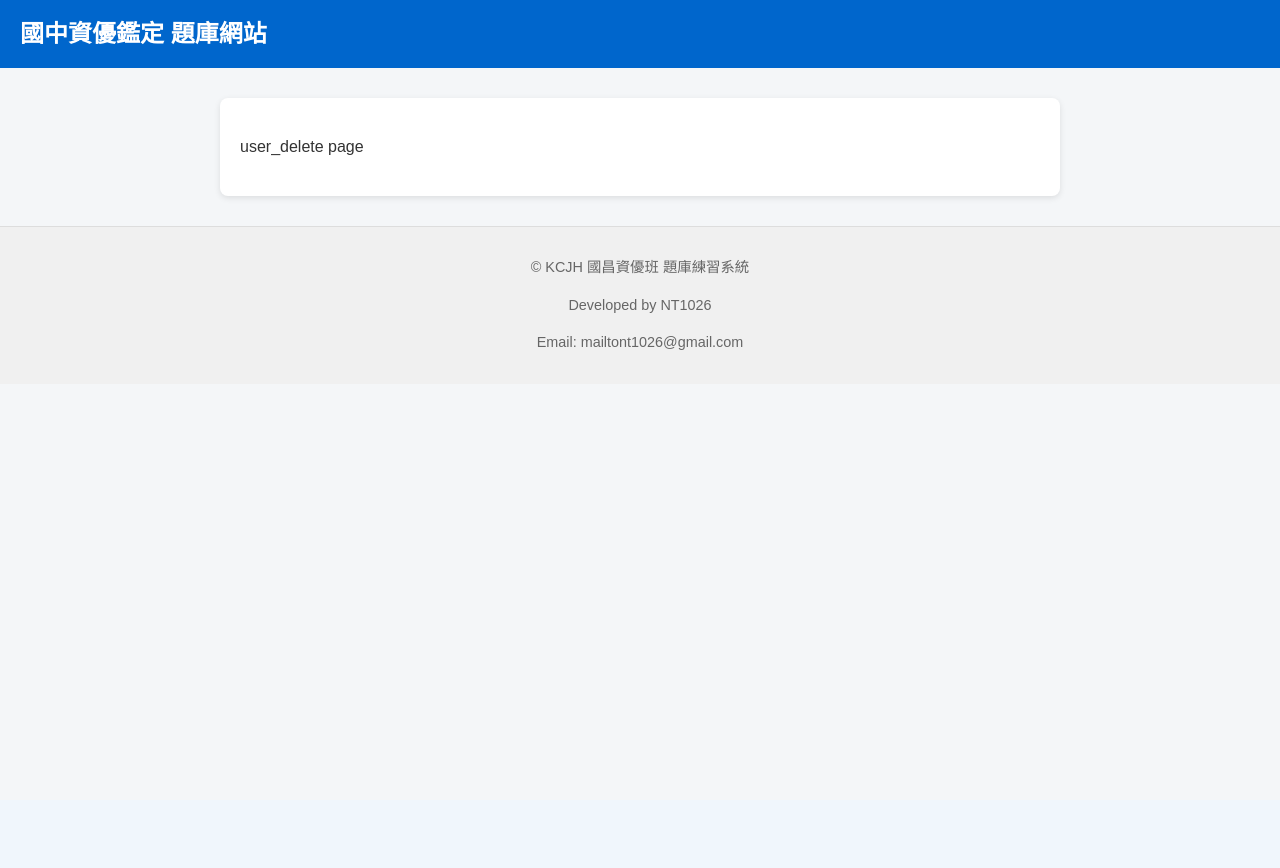
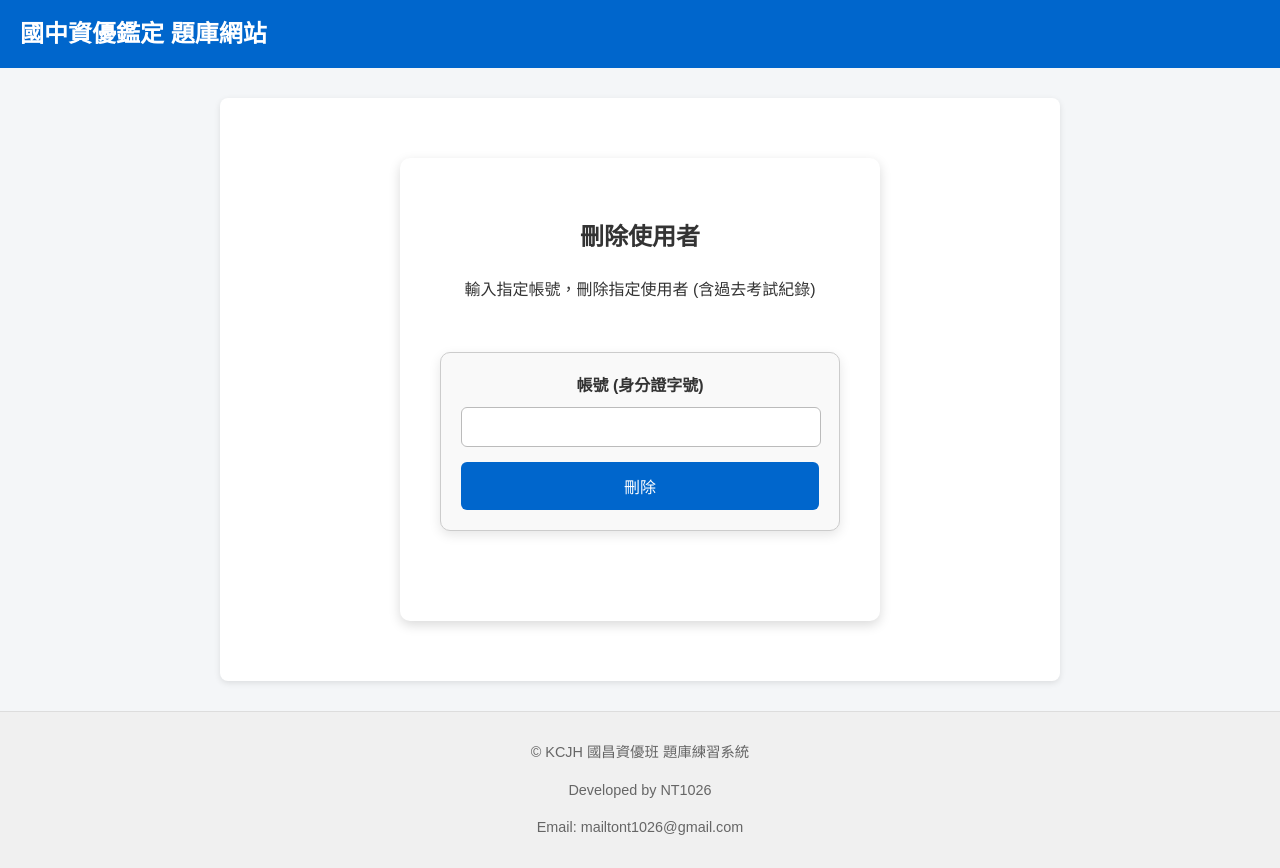
Before and after one commit to NT1026/question_bank_demo, a FastAPI app: template templates/user_delete.html in a window 1280 px wide. Before the commit the page ends 350 px from the top, so only its background shows below. Run offline with FastAPI, Linux system fonts and the light colour scheme; the template is opened without the code that fills it, so the values that code supplies are empty.

Commit message:
feat: 新增教師刪除使用者功能

```diff
--- a/api/api.py
+++ b/api/api.py
@@ -26,7 +26,7 @@ app.include_router(index_page_router, tags=["Index Page"])
 app.include_router(student_page_router, prefix="/student", tags=["Student Page"])
 app.include_router(teacher_user_page_router, prefix="/teacher", tags=["Teacher Page"])
 app.include_router(teacher_question_page_router, prefix="/teacher", tags=["Teacher Page"])
-app.include_router(user_router, prefix="/user", tags=["User"])
+app.include_router(user_router, prefix="/api/user", tags=["User"])
 app.include_router(question_router, prefix="/question", tags=["Question"])
 
 # CORS settings
--- a/crud/user.py
+++ b/crud/user.py
@@ -56,12 +56,12 @@ class UserCrudManager:
 
         return user
 
-    async def delete(
+    async def delete_by_username(
         self,
-        user_id: str,
+        username: str,
         db_session: AsyncSession,
     ):
-        stmt = delete(UserModel).where(UserModel.id == user_id)
+        stmt = delete(UserModel).where(UserModel.username == username)
         await db_session.execute(stmt)
         await db_session.commit()
 
--- a/static/css/style.css
+++ b/static/css/style.css
@@ -86,10 +86,12 @@ footer {
 .form-group input[type="text"],
 .form-group input[type="password"] {
     width: 100%;
+    font-size: 1rem;
     padding: 10px;
     border: 1px solid #ccc;
     border-radius: 3px;
     box-sizing: border-box;
+    text-align: center;
 }
 
 .form-group button {
@@ -107,7 +109,7 @@ footer {
     background-color: #0056b3;
 }
 
-/* dashboard.html */
+/* dashboard_student.html and dashboard_teacher.html*/
 .selection {
     max-width: 500px;
     margin: 30px auto;
@@ -342,3 +344,64 @@ footer {
 .result-actions a:hover {
     background: #004a99;
 }
+
+/* user_create.html and user_read.html and user_delete.html */
+.user-function {
+    max-width: 400px;
+    margin: 40px auto;
+    padding: 40px;
+    background: #fff;
+    border-radius: 10px;
+    box-shadow: 0 4px 12px rgba(0, 0, 0, 0.15);
+    text-align: center;
+}
+
+.user-function form {
+    max-width: 400px;
+    margin: 50px auto;
+    padding: 20px;
+    border: 1px solid #ccc;
+    border-radius: 10px;
+    background-color: #f9f9f9;
+    box-shadow: 0 4px 12px rgba(0, 0, 0, 0.1);
+}
+
+.user-function form label {
+    display: block;
+    font-weight: bold;
+    margin-bottom: 8px;
+    color: #333;
+}
+
+.user-function form input[type="text"] {
+    width: 100%;
+    padding: 10px 0px;
+    margin-bottom: 15px;
+    border: 1px solid #bbb;
+    border-radius: 6px;
+    font-size: 1rem;
+    transition: border 0.3s ease;
+    text-align: center;
+}
+
+.user-function form input[type="text"]:focus {
+    border-color: #007bff;
+    outline: none;
+}
+
+.user-function form button {
+    display: block;
+    width: 100%;
+    padding: 12px;
+    background-color: #0066cc;
+    color: white;
+    border: none;
+    border-radius: 6px;
+    font-size: 1rem;
+    cursor: pointer;
+    transition: background 0.3s ease;
+}
+
+.user-function form button:hover {
+    background-color: #004a99;
+}
--- a/templates/user_delete.html
+++ b/templates/user_delete.html
@@ -1,3 +1,16 @@
 {% extends "base.html" %} {% block content %}
-<p>user_delete page</p>
+<div class="user-function">
+    <h2>刪除使用者</h2>
+    <p>輸入指定帳號，刪除指定使用者 (含過去考試紀錄)</p>
+    <form action="/teacher/user/delete" method="post">
+        <label for="username">帳號 (身分證字號)</label>
+        <input type="text" id="username" name="username" required />
+        <button type="submit">刪除</button>
+    </form>
+    {% if error %}
+    <p style="color: red">{{ error }}</p>
+    {% endif %} {% if success %}
+    <p style="color: green">{{ success }}</p>
+    {% endif %}
+</div>
 {% endblock %}
```
Also changed, not shown: api/routers/depends.py (+0 -33 lines), api/routers/teacher_user_page.py (+47 -1 lines), api/routers/user.py (+1 -14 lines).
